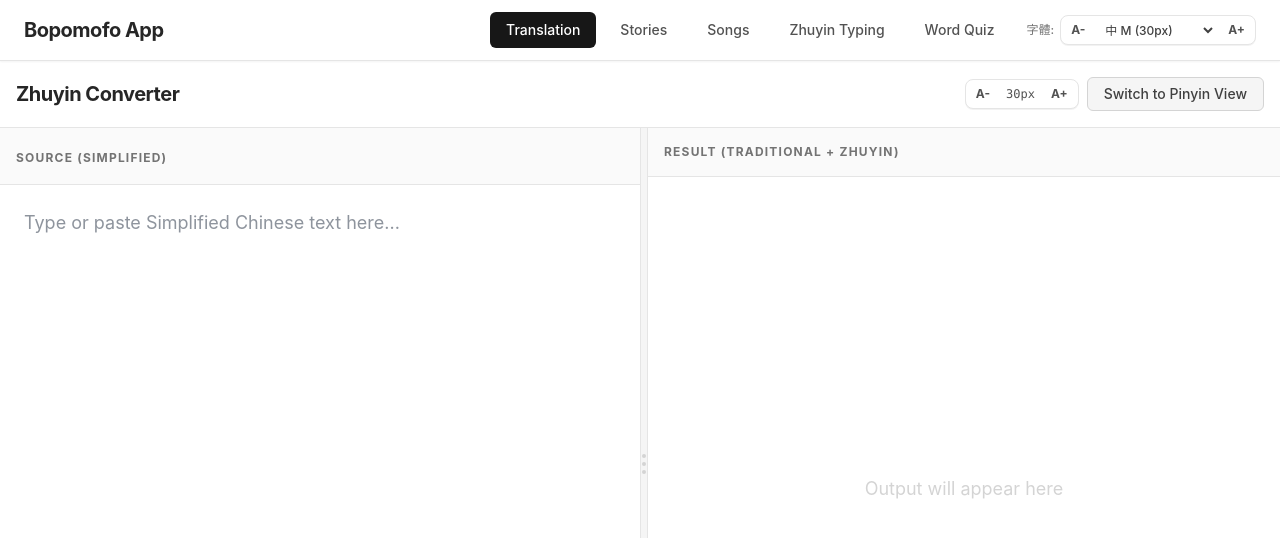
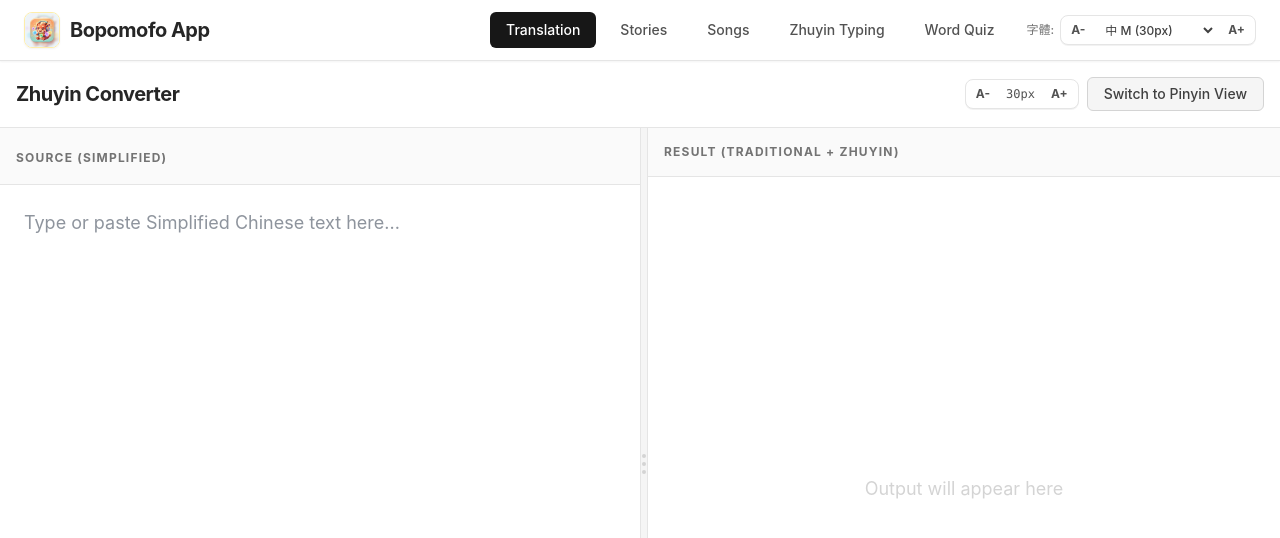
Before and after one commit to AjayNandoriya/bopomofo, a React (Vite) app: page / in a window 1280 px wide. Shown: the top 538 px of the page. Built offline with nearby package versions, Linux system fonts and the light colour scheme; what opencc-js would draw is missing.

Commit message:
feat: add mascot icon to navbar and favicon, add comprehensive README

```diff
--- a/index.html
+++ b/index.html
@@ -2,9 +2,9 @@
 <html lang="en">
   <head>
     <meta charset="UTF-8" />
-    <link rel="icon" type="image/svg+xml" href="/vite.svg" />
+    <link rel="icon" type="image/jpeg" href="/mascot.jpg" />
     <meta name="viewport" content="width=device-width, initial-scale=1.0, maximum-scale=1.0, user-scalable=no, viewport-fit=cover" />
-    <title>bopomofo</title>
+    <title>Bopomofo - Learn Zhuyin & Mandarin</title>
   </head>
   <body>
     <div id="root"></div>
--- a/src/App.jsx
+++ b/src/App.jsx
@@ -29,9 +29,16 @@
       {/* Main Navigation */}
       <nav className="flex-none bg-white border-b border-neutral-200 px-3 md:px-6 py-2 md:py-2.5 flex flex-col sm:flex-row sm:items-center justify-between gap-2 md:gap-4 z-20 shadow-xs max-w-full overflow-x-hidden">
         <div className="flex items-center justify-between gap-2 w-full sm:w-auto">
-          <div className="font-bold text-lg md:text-xl text-neutral-800 tracking-tight shrink-0">
-            Bopomofo App
-          </div>
+          <Link to="/" className="flex items-center gap-2.5 shrink-0 group hover:opacity-90 transition-opacity">
+            <img
+              src="/mascot.jpg"
+              alt="Bopomofo Mascot"
+              className="w-8 h-8 md:w-9 md:h-9 rounded-lg shadow-xs object-cover border border-amber-200/70"
+            />
+            <div className="font-bold text-lg md:text-xl text-neutral-800 tracking-tight">
+              Bopomofo App
+            </div>
+          </Link>
           {/* Mobile font size control */}
           <div className="sm:hidden flex items-center shrink-0">
             <FontSizeControl compact />
```
Also changed, not shown: public/mascot.jpg (added), 1 other file (tests, documents, lock files or other folders).
